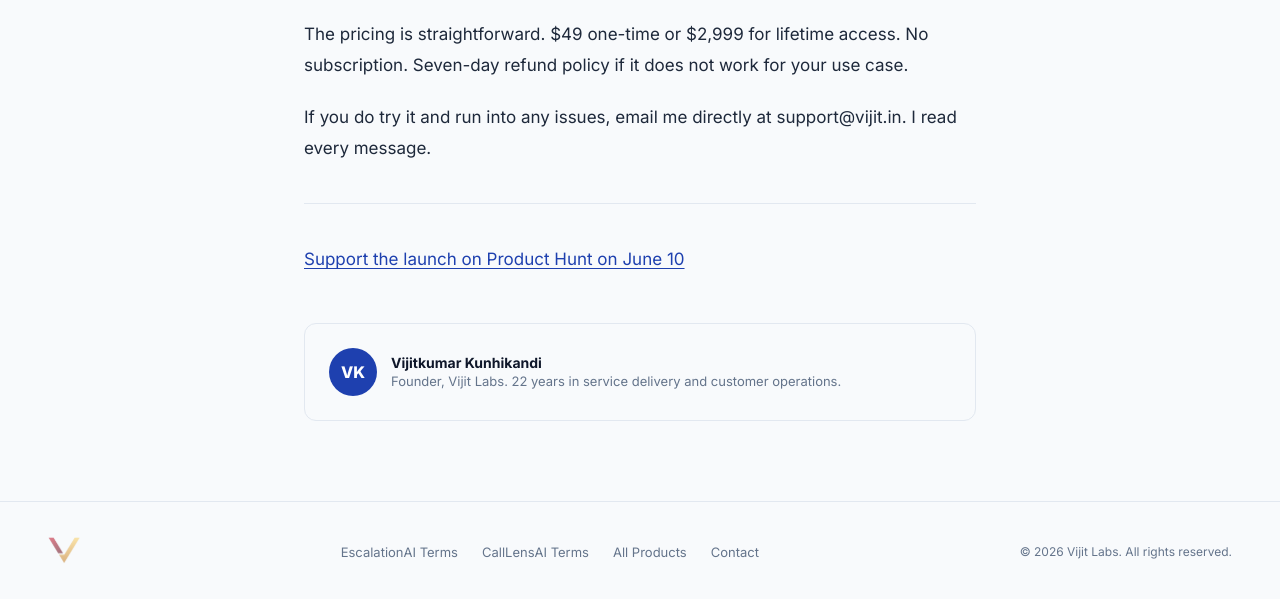
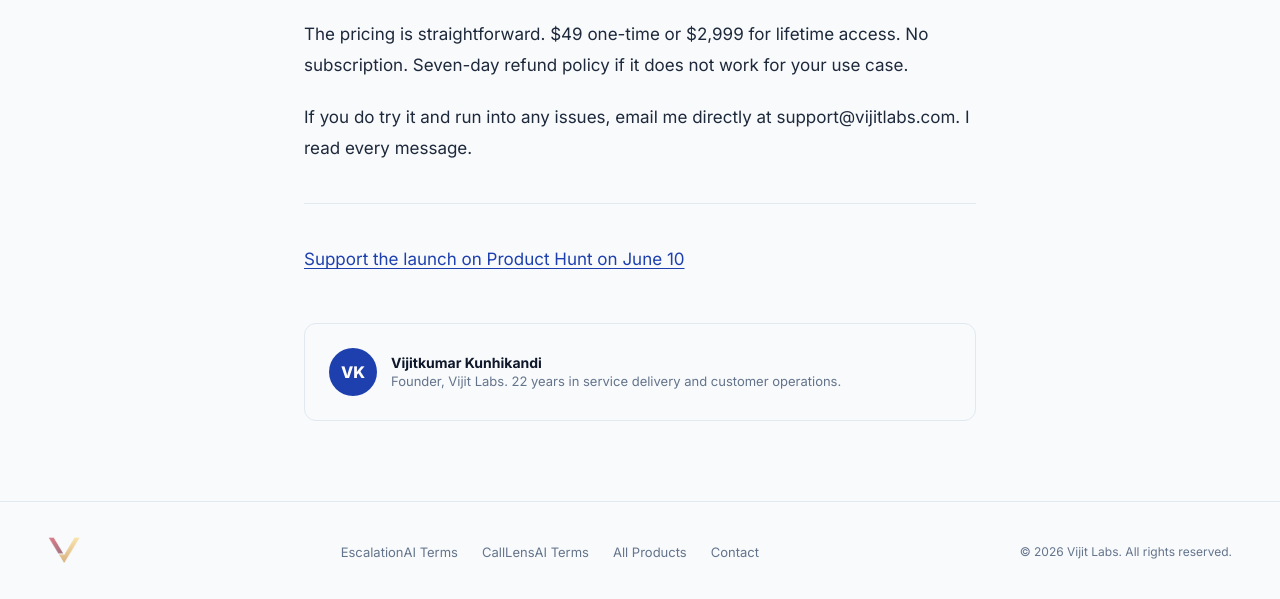
Before and after one commit to Vijit-k/vijitlabs-website, a Jekyll site: the page built from _posts/2026-06-07-salesscraper-pro-product-hunt-launch.md, in a window 1280 px wide and 900 px high, scrolled down 1784 px. Shown: the part 298-897 px from the top of the window. Built offline with Jekyll 4.4.1, drawn with Linux system fonts in a browser that asks for light colours.

Commit message:
Use vijitlabs.com email addresses

```diff
--- a/_config.yml
+++ b/_config.yml
@@ -6,7 +6,7 @@
 
 author:
   name: Vijitkumar Kunhikandi
-  email: support@vijit.in
+  email: support@vijitlabs.com
 
 # Build settings
 markdown: kramdown
--- a/_includes/footer.html
+++ b/_includes/footer.html
@@ -7,7 +7,7 @@
     <a href="https://escalationai.vijit.in/terms" target="_blank" rel="noopener">EscalationAI Terms</a>
     <a href="https://calllens.vijit.in/terms" target="_blank" rel="noopener">CallLensAI Terms</a>
     <a href="https://apps.vijit.in" target="_blank" rel="noopener">All Products</a>
-    <a href="mailto:support@vijit.in">Contact</a>
+    <a href="mailto:support@vijitlabs.com">Contact</a>
   </div>
   <p class="footer-copy">© {{ site.time | date: "%Y" }} Vijit Labs. All rights reserved.</p>
 </footer>
--- a/_posts/2026-06-07-salesscraper-pro-product-hunt-launch.md
+++ b/_posts/2026-06-07-salesscraper-pro-product-hunt-launch.md
@@ -39,7 +39,7 @@
 
 The pricing is straightforward. $49 one-time or $2,999 for lifetime access. No subscription. Seven-day refund policy if it does not work for your use case.
 
-If you do try it and run into any issues, email me directly at support@vijit.in. I read every message.
+If you do try it and run into any issues, email me directly at support@vijitlabs.com. I read every message.
 
 ---
 
--- a/index.html
+++ b/index.html
@@ -515,7 +515,7 @@
         <div class="founder-links">
           <a href="https://www.linkedin.com/in/vijitkumar" target="_blank" rel="noopener" class="founder-link">LinkedIn →</a>
           <a href="https://vijit.in" target="_blank" rel="noopener" class="founder-link">Personal Site →</a>
-          <a href="mailto:support@vijit.in" class="founder-link">Email →</a>
+          <a href="mailto:vijit@vijitlabs.com" class="founder-link">Email →</a>
         </div>
       </div>
     </div>
@@ -527,7 +527,7 @@
       <p class="section-label">Contact</p>
       <h2 class="section-title">Get in touch</h2>
       <p class="section-sub">Questions about a product, partnership inquiry, or enterprise pricing: reach out directly.</p>
-      <a href="mailto:support@vijit.in" class="contact-email">support@vijit.in</a>
+      <a href="mailto:support@vijitlabs.com" class="contact-email">support@vijitlabs.com</a>
       <div class="contact-divider"></div>
       <div class="contact-socials">
         <a href="https://www.linkedin.com/company/vijitlabs" target="_blank" rel="noopener" class="social-link">LinkedIn</a>
@@ -548,7 +548,7 @@
       <a href="https://apps.vijit.in" target="_blank" rel="noopener">All Products</a>
       <a href="/services">Services</a>
       <a href="/blog">Blog</a>
-      <a href="mailto:support@vijit.in">Contact</a>
+      <a href="mailto:support@vijitlabs.com">Contact</a>
     </div>
     <p class="footer-copy">© 2026 Vijit Labs. All rights reserved.</p>
   </footer>
--- a/services/index.html
+++ b/services/index.html
@@ -370,7 +370,7 @@
       <p class="section-label">Get started</p>
       <h2 class="section-title">Book your free 30-minute review</h2>
       <p class="section-sub">Tell me your team size and the one Zendesk problem that annoys you most. I'll reply within one working day.</p>
-      <a href="mailto:vijitkumar@vijit.in?subject=Zendesk%20Health%20Check%20-%20Free%20Review&body=Company%3A%0ATeam%20size%3A%0AZendesk%20plan%3A%0ABiggest%20problem%3A%0A" class="btn-primary">Email to book a review</a>
+      <a href="mailto:vijit@vijitlabs.com?subject=Zendesk%20Health%20Check%20-%20Free%20Review&body=Company%3A%0ATeam%20size%3A%0AZendesk%20plan%3A%0ABiggest%20problem%3A%0A" class="btn-primary">Email to book a review</a>
       <p class="cta-alt">Prefer WhatsApp? <a href="https://wa.me/919539633566?text=Hi%20Vijit%2C%20I%27d%20like%20a%20free%20Zendesk%20review." target="_blank" rel="noopener">Message me here</a></p>
     </div>
   </section>
@@ -382,7 +382,7 @@
       <a href="/services">Services</a>
       <a href="https://apps.vijit.in" target="_blank" rel="noopener">All Products</a>
       <a href="/blog">Blog</a>
-      <a href="mailto:vijitkumar@vijit.in">Contact</a>
+      <a href="mailto:vijit@vijitlabs.com">Contact</a>
     </div>
     <p class="footer-copy">© 2026 Vijit Labs. All rights reserved.</p>
   </footer>
```
